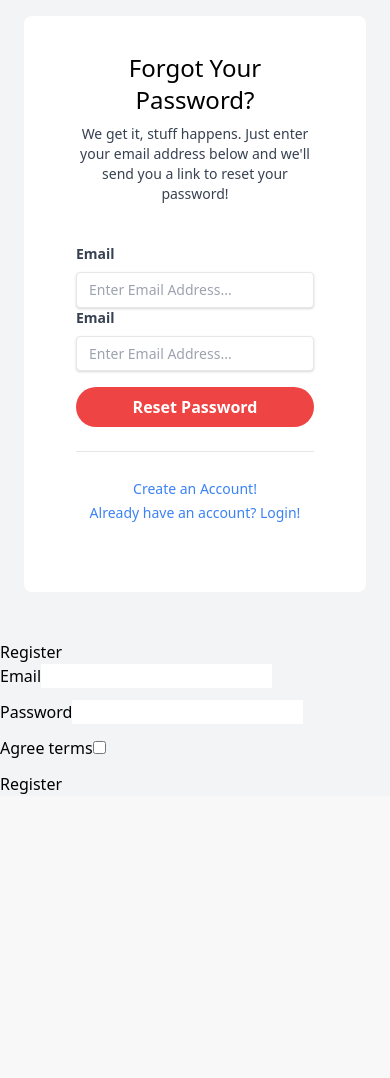
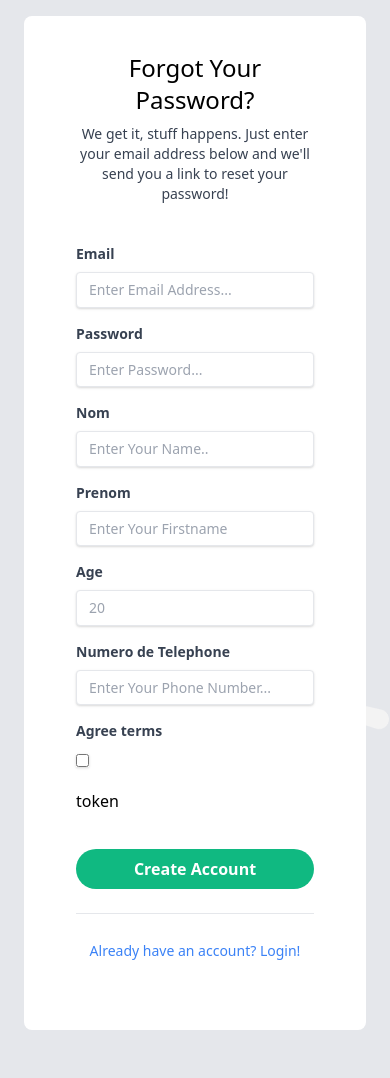
Before and after one commit to LightIn-death/BidCardCoinWEB, a Symfony app: template templates/security/register.html.twig in a window 390 px wide. Shown: the part 80-1158 px from the top of the page. Before the commit the page ends 874 px from the top, so only its background shows below. Run offline with Twig, Linux system fonts and the light colour scheme; the template is opened without the code that fills it, so the values that code supplies are empty; form fields are guessed from the names that the template uses; some libraries are stand-ins or nearby versions.

Commit message:
Login + Register + Me (profile proxy)

```diff
--- a/templates/base.html.twig
+++ b/templates/base.html.twig
@@ -14,7 +14,7 @@
 
     {% block javascripts %}{% endblock %}
 </head>
-<body class="bg-gray-100 transition  transition-all duration-500 ease-in-out">
+<body class="bg-gray-200 transition  transition-all duration-500 ease-in-out">
 
 
 <nav class="fixed top-0 w-full flex items-center justify-between bg-gray-700 p-3">
@@ -85,14 +85,13 @@
                     </select>
                 </div>
             </div>
-
         </div>
     </div>
 
 
     {% if app.user %}
         <div class=" ml-4">
-            <a href="{{ path("app_login") }}"
+            <a href="{{ path("me") }}"
                class="inline-block text-sm px-4 py-2 leading-none border rounded text-white border-white hover:border-transparent hover:text-gray-600 hover:bg-white lg:mt-0">{{ app.user.nom }}</a>
         </div>
     {% else %}
@@ -106,8 +105,10 @@
 
 </nav>
 
+<img class="fixed bottom-0 right-0 w-1/2 h-auto" style="z-index: -1" src="/ressources/logo_large.png"
+     alt="logo in background">
+<div class="container z-1 mx-auto mt-24">
 
-<div class="container mx-auto mt-24">
 
     {% block body %}{% endblock %}
 </div>
@@ -125,4 +126,4 @@ Blue : blue-300
 
 
 
-          #}
+             #}
--- a/templates/security/register.html.twig
+++ b/templates/security/register.html.twig
@@ -6,23 +6,21 @@
 
 
 
+    <!-- Container -->
+    <div class="container mx-auto">
+
+        {% for flashError in app.flashes('verify_email_error') %}
+            <div class="alert alert-danger" role="alert">{{ flashError }}</div>
+        {% endfor %}
 
 
-
-
-
-
-
-
-    <!-- Container -->
-    <div class="container mx-auto">
         <div class="flex justify-center px-6 my-12">
             <!-- Row -->
             <div class="w-full xl:w-3/4 lg:w-11/12 flex">
                 <!-- Col -->
                 <div
                         class="w-full h-auto bg-gray-400 hidden lg:block lg:w-1/2 bg-cover rounded-l-lg"
-                        style="background-image: url('https://source.unsplash.com/oWTW-jNGl9I/600x800')"
+                        style="background-image: url('https://images.unsplash.com/photo-1552728089-57bdde30beb3?ixid=MXwxMjA3fDB8MHxwaG90by1wYWdlfHx8fGVufDB8fHw%3D&ixlib=rb-1.2.1&auto=format&fit=crop&w=667&q=80')"
                 ></div>
                 <!-- Col -->
                 <div class="w-full lg:w-1/2 bg-white p-5 rounded-lg lg:rounded-l-none">
@@ -33,48 +31,125 @@
                             link to reset your password!
                         </p>
                     </div>
-                    <form class="px-8 pt-6 pb-8 mb-4 bg-white rounded">
+                    <form class="px-8 pt-6 pb-8 mb-4 bg-white rounded" method="post" name="registration_form">
                         <div class="mb-4">
-                            <label class="block mb-2 text-sm font-bold text-gray-700" for="email">
+                            <label class="block mb-2 text-sm font-bold text-gray-700" for="registration_form_email">
                                 Email
                             </label>
                             <input
                                     class="w-full px-3 py-2 text-sm leading-tight text-gray-700 border rounded shadow appearance-none focus:outline-none focus:shadow-outline"
-                                    id="email"
+                                    id="registration_form_email"
+                                    name="registration_form[email]"
                                     type="email"
                                     placeholder="Enter Email Address..."
+                                    required="required"
                             />
-                            <label class="block mb-2 text-sm font-bold text-gray-700" for="email">
-                                Email
+
+                        </div>
+
+
+                        <div class="mb-4">
+                            <label class="block mb-2 text-sm font-bold text-gray-700" for="registration_form_plainPassword">
+                                Password
                             </label>
                             <input
                                     class="w-full px-3 py-2 text-sm leading-tight text-gray-700 border rounded shadow appearance-none focus:outline-none focus:shadow-outline"
-                                    id="email"
-                                    type="email"
-                                    placeholder="Enter Email Address..."
+                                    id="registration_form_plainPassword"
+                                    name="registration_form[plainPassword]"
+                                    type="password"
+                                    placeholder="Enter Password..."
+                                    required="required"
                             />
                         </div>
+
+
+
+                        <div class="mb-4">
+                            <label class="block mb-2 text-sm font-bold text-gray-700" for="registration_form_lastname">
+                             Nom
+                            </label>
+                            <input
+                                    class="w-full px-3 py-2 text-sm leading-tight text-gray-700 border rounded shadow appearance-none focus:outline-none focus:shadow-outline"
+                                    id="registration_form_lastname"
+                                    name="lastname"
+                                    type="text"
+                                    placeholder="Enter Your Name.."
+                                    required="required"
+                            />
+                        </div>
+                        <div class="mb-4">
+                            <label class="block mb-2 text-sm font-bold text-gray-700" for="registration_form_firstname">
+                               Prenom
+                            </label>
+                            <input
+                                    class="w-full px-3 py-2 text-sm leading-tight text-gray-700 border rounded shadow appearance-none focus:outline-none focus:shadow-outline"
+                                    id="registration_form_firstname"
+                                    name="firstname"
+                                    type="text"
+                                    placeholder="Enter Your Firstname"
+                                    required="required"
+                            />
+                        </div>
+                        <div class="mb-4">
+                            <label class="block mb-2 text-sm font-bold text-gray-700" for="registration_form_age">
+                             Age
+                            </label>
+                            <input
+                                    class="w-full px-3 py-2 text-sm leading-tight text-gray-700 border rounded shadow appearance-none focus:outline-none focus:shadow-outline"
+                                    id="registration_form_age"
+                                    name="age"
+                                    type="number"
+                                    placeholder="20"
+                                    required="required"
+                            />
+                        </div>
+                        <div class="mb-4">
+                            <label class="block mb-2 text-sm font-bold text-gray-700" for="registration_form_phone">
+                                Numero de Telephone
+                            </label>
+                            <input
+                                    class="w-full px-3 py-2 text-sm leading-tight text-gray-700 border rounded shadow appearance-none focus:outline-none focus:shadow-outline"
+                                    id="registration_form_phone"
+                                    name="phone"
+                                    type="text"
+                                    placeholder="Enter Your Phone Number..."
+                                    required="required"
+                            />
+                        </div>
+
+
+                        <div class="mb-4">
+                            <label class="block mb-2 text-sm font-bold text-gray-700" for="registration_form_agreeTerms">
+                                Agree terms
+                            </label>
+                            <input
+                                    class=" form-checkbox px-2 py-2  border rounded shadow  focus:outline-none focus:shadow-outline text-sm leading-tight text-gray-700"
+                                    id="registration_form_agreeTerms"
+                                    name="registration_form[agreeTerms]"
+                                    type="checkbox"
+                                    value="1"
+                            />
+                        </div>
+
+
+
+
+                        {{ form_row(registrationForm._token) }}
+
                         <div class="mb-6 text-center">
                             <button
-                                    class="w-full px-4 py-2 font-bold text-white bg-red-500 rounded-full hover:bg-red-700 focus:outline-none focus:shadow-outline"
-                                    type="button"
+                                    class="w-full px-4 py-2 font-bold text-white bg-green-500 rounded-full hover:bg-green-700 focus:outline-none focus:shadow-outline"
+                                    type="submit"
                             >
-                                Reset Password
+                                Create Account
                             </button>
                         </div>
-                        <hr class="mb-6 border-t" />
+                        <hr class="mb-6 border-t"/>
+
                         <div class="text-center">
                             <a
                                     class="inline-block text-sm text-blue-500 align-baseline hover:text-blue-800"
-                                    href="./register.html"
-                            >
-                                Create an Account!
-                            </a>
-                        </div>
-                        <div class="text-center">
-                            <a
-                                    class="inline-block text-sm text-blue-500 align-baseline hover:text-blue-800"
-                                    href="./index.html"
+                                    href="{{ path("app_login") }}"
                             >
                                 Already have an account? Login!
                             </a>
@@ -88,21 +163,4 @@
 
 
 
-
-
-    {% for flashError in app.flashes('verify_email_error') %}
-        <div class="alert alert-danger" role="alert">{{ flashError }}</div>
-    {% endfor %}
-
-    <h1>Register</h1>
-
-    {{ form_start(registrationForm) }}
-    {{ form_row(registrationForm.email) }}
-    {{ form_row(registrationForm.plainPassword, {
-        label: 'Password'
-    }) }}
-    {{ form_row(registrationForm.agreeTerms) }}
-
-    <button type="submit" class="btn">Register</button>
-    {{ form_end(registrationForm) }}
 {% endblock %}
```
Also changed, not shown: src/Controller/MeController.php (added, +20 -0 lines), src/Controller/SecurityController.php (+10 -7 lines), templates/me/index.html.twig (added, +239 -0 lines), public/ressources/Adresse.png (added), public/ressources/Categorie.png (added), public/ressources/commissaire.png (added), public/ressources/enchere.png (added), public/ressources/estimation.png (added), public/ressources/logo_large.png (added), public/ressources/lot.png (added), public/ressources/ordre-achat.png (added), public/ressources/paiement.png (added), public/ressources/produit.png (added), public/ressources/stock.png (added), 2 more files.
